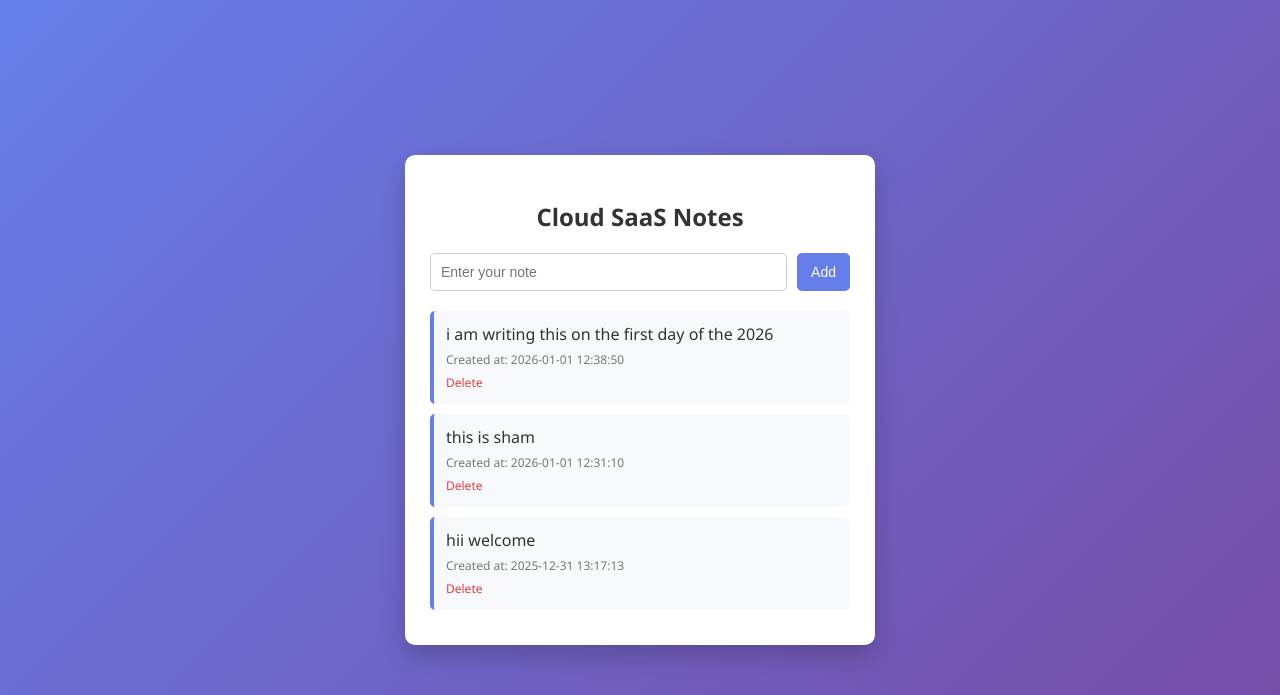
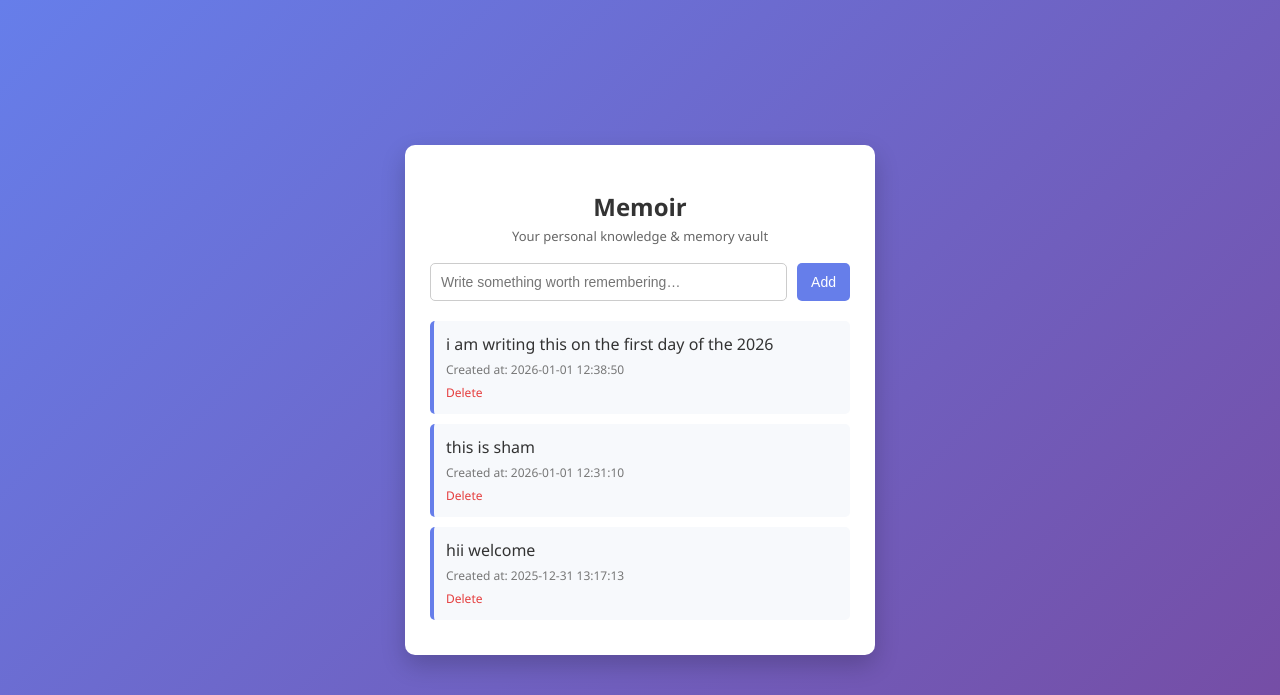
Before and after one commit to shamnagulkar/cloud-saas-notes, a Flask app: page / in a window 1280 px wide. Shown: the top 695 px of the page. Run offline with Flask 3, Linux system fonts and the light colour scheme; data comes from the database, SQL or seed files in the repository; both versions use the stored data as it was after the commit.

Commit message:
Rebrand application to Memoir

```diff
--- a/templates/index.html
+++ b/templates/index.html
@@ -1,7 +1,7 @@
 <!DOCTYPE html>
 <html>
 <head>
-    <title>SaaS Notes Application</title>
+    <title>Memoir</title>
     <style>
         body {
             margin: 0;
@@ -24,7 +24,14 @@
         h2 {
             text-align: center;
             color: #333;
-            margin-bottom: 20px;
+            margin-bottom: 4px;
+        }
+
+        .tagline {
+            text-align: center;
+            font-size: 13px;
+            color: #666;
+            margin-bottom: 18px;
         }
 
         form {
@@ -95,10 +102,11 @@
 <body>
 
     <div class="container">
-        <h2>Cloud SaaS Notes</h2>
+        <h2>Memoir</h2>
+        <div class="tagline">Your personal knowledge & memory vault</div>
 
         <form method="POST">
-            <input type="text" name="note" placeholder="Enter your note" required>
+            <input type="text" name="note" placeholder="Write something worth remembering…" required>
             <button type="submit">Add</button>
         </form>
 
@@ -109,7 +117,7 @@
                 <a class="delete" href="/delete/{{ note['id'] }}">Delete</a>
             </div>
         {% else %}
-            <p class="empty">No notes yet.</p>
+            <p class="empty">No memories yet.</p>
         {% endfor %}
     </div>
 
```
Also changed, not shown: app.py (+6 -2 lines), notes.db.
